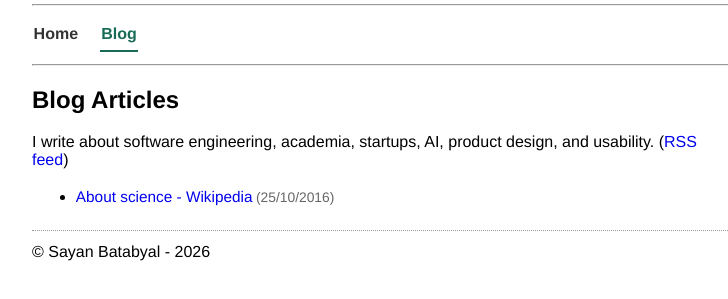
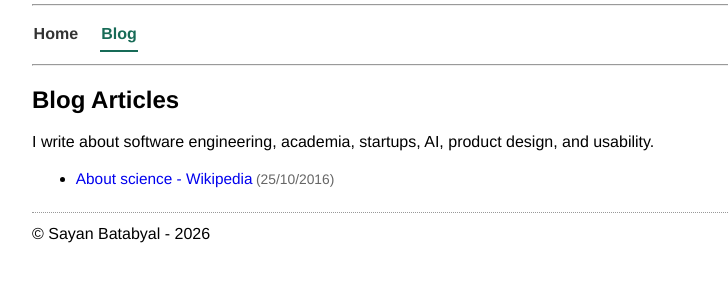
Before and after one commit to SayanBatabyal/sayanbatabyal.github.io, a plain HTML site: page blog.html in a window 1280 px wide. Shown: the part 237-536 px from the top of the page, without its empty margins (258-986 px from the left). Drawn offline with Linux system fonts and the light colour scheme.

Commit message:
removing wrong links in blog file

```diff
--- a/blog.html
+++ b/blog.html
@@ -33,8 +33,7 @@
     <hr>
     <main>
       <h1>Blog Articles</h1>
-      <p>I write about software engineering, academia, startups, AI, product design,
-        and usability. (<a href="https://austinhenley.com/blog/feed.rss">RSS feed</a>)</p>
+      <p>I write about software engineering, academia, startups, AI, product design, and usability.</p>
       <ul class="blog" id="posts"></ul>
     </main>
     <hr class="footer-divider">
```
